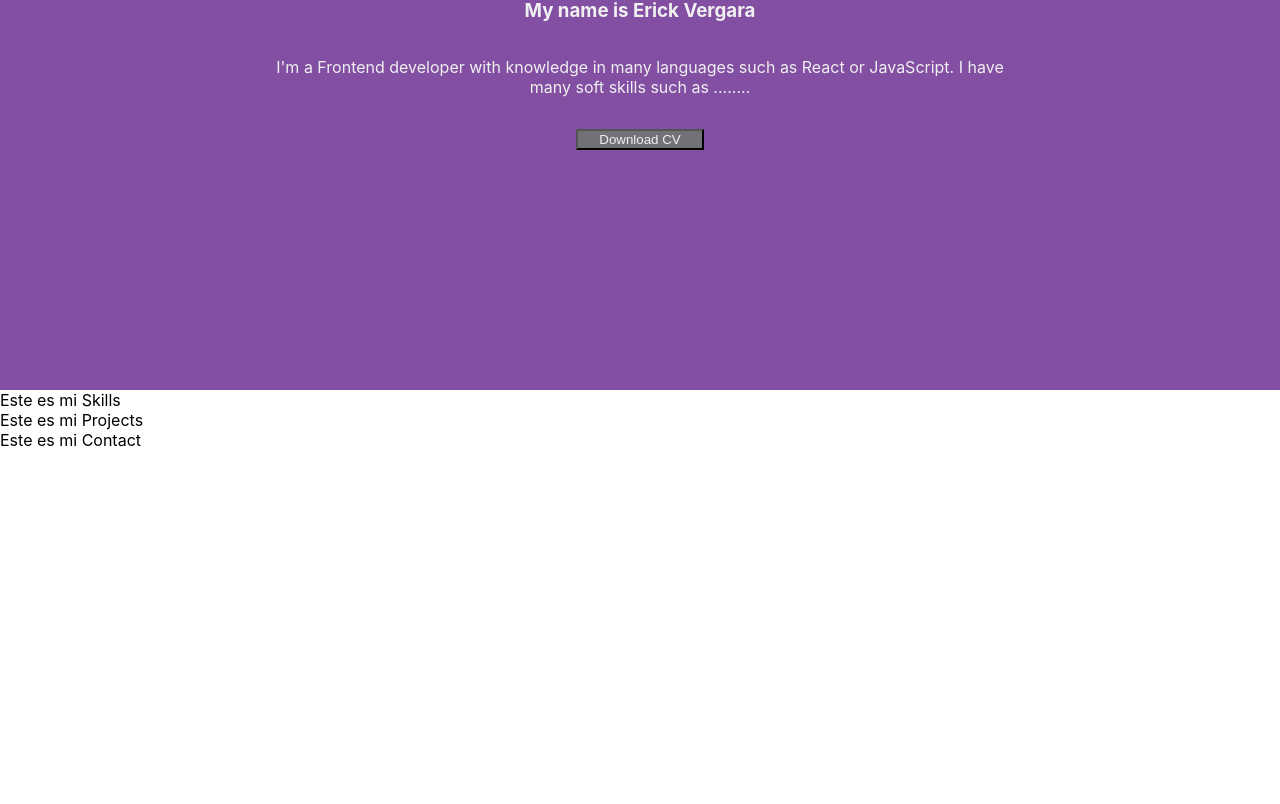
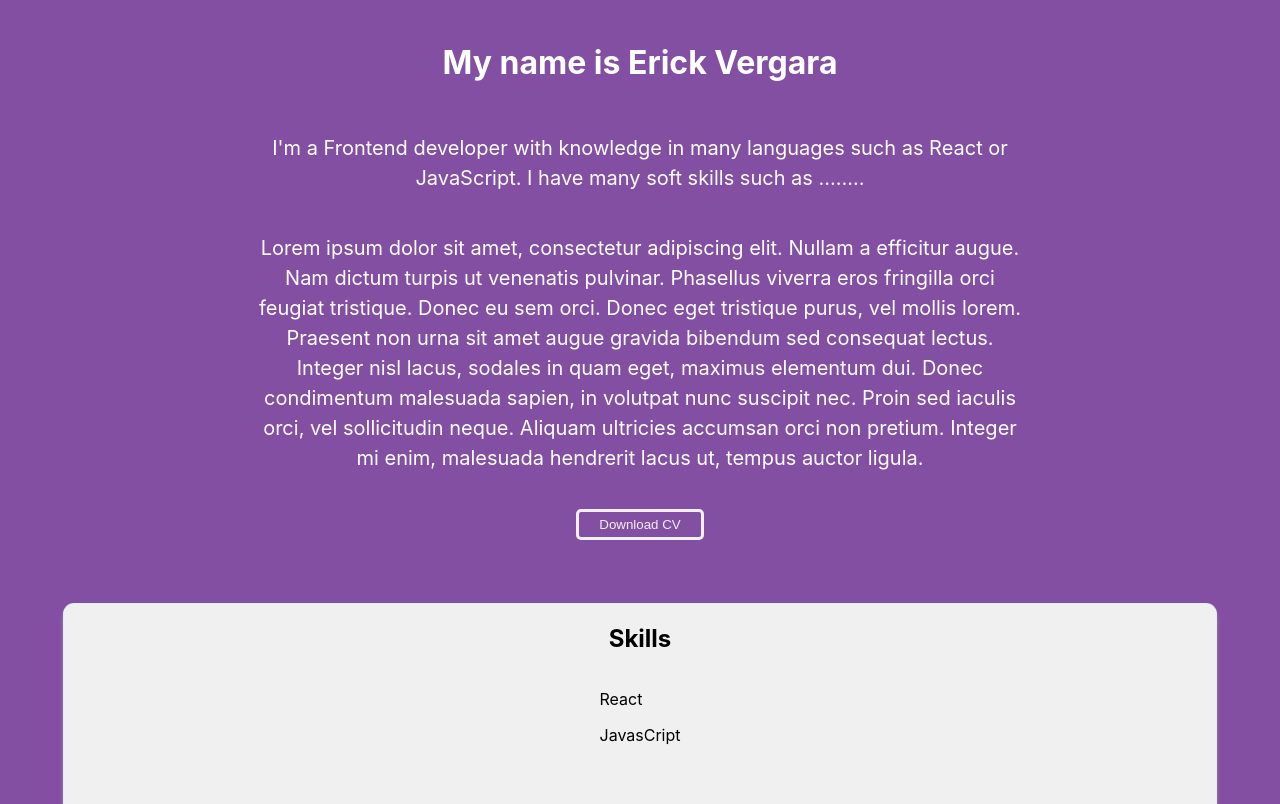
Before and after one commit to Erickvergara97/Erickvergara97.github.io, a React (Create React App) app: page / in a window 1280 px wide. Shown: the part 696-1500 px from the top of the page. Before the commit the page ends 1146 px from the top, so only its background shows below. Built offline with nearby package versions, Linux system fonts and the light colour scheme.

Commit message:
profile design, skills design

```diff
--- a/src/components/Profile.jsx
+++ b/src/components/Profile.jsx
@@ -7,9 +7,18 @@ function Profile() {
     return (
         <AboutMe>
             <div className="aboutContainer">
-                <h3>My name is Erick Vergara</h3>
+                <h2>My name is Erick Vergara</h2>
                 <p>I'm a Frontend developer with knowledge in many languages such as React or JavaScript.
                     I have many soft skills such as ........
+                </p>
+                <p>
+                    Lorem ipsum dolor sit amet, consectetur adipiscing elit. Nullam a efficitur augue. Nam dictum turpis ut venenatis pulvinar.
+                    Phasellus viverra eros fringilla orci feugiat tristique. Donec eu sem orci. Donec eget tristique purus, vel mollis lorem.
+                    Praesent non urna sit amet augue gravida bibendum sed consequat lectus. Integer nisl lacus,
+                    sodales in quam eget, maximus elementum dui. Donec condimentum malesuada sapien,
+                    in volutpat nunc suscipit nec. Proin sed iaculis orci,
+                    vel sollicitudin neque. Aliquam ultricies accumsan orci non pretium.
+                    Integer mi enim, malesuada hendrerit lacus ut, tempus auctor ligula.
                 </p>
                 <button> Download CV</button>
             </div>
@@ -22,7 +31,7 @@ export default Profile
 
 const AboutMe = styled.section `
     background-color: ${colorPurple};
-    color: ${colorBone};
+    color: ${colorWhite};
     padding-top: 2rem;
     padding-bottom: 14rem;
 
@@ -31,23 +40,39 @@ const AboutMe = styled.section `
         align-items: center;
 
     .aboutContainer{
+        line-height: 1.5;
+        margin: 2rem;
         display: flex;
         flex-direction: column;
         align-items: center;
         width: 60%;
+        h2{
+            @media(min-width: 768px){
+                font-size: 32px;
+            }
+
+        }
 
         p{
             text-align: center;
+
+            @media(min-width: 768px){
+                font-size: 20px;
+            }
         }
     }
 
 
     button{
-        background-color: ${colorSilver};
+        background-color: ${colorPurple};
         color: ${colorBone};
         width: 8rem;
         align-self: center;
         margin: 1rem;
+
+        border: 3px solid;
+        border-radius: 5px;
+        padding: 5px;
     }
 
     @media(min-width: 768px){
--- a/src/components/Skills.jsx
+++ b/src/components/Skills.jsx
@@ -1,10 +1,42 @@
 import React from "react";
+import styled from 'styled-components'
+import {colorPurple, colorWhite, colorSilver, colorBone, colorBlack} from '../assets/styles/abstracts/variables'
+
 
 function Skills() {
     return (
-        <div> Este es mi Skills </div>
+        <SkillsContainer>
+            <div className="box">
+                <h2>Skills</h2>
+                <div className="carrousel">
+                    <p>React</p>
+                    <p>JavasCript</p>
+                </div>
+
+            </div>
+        </SkillsContainer>
     )
 }
 
 
 export default Skills
+
+
+const SkillsContainer = styled.section`
+    background-color: ${colorWhite};
+    display: flex;
+    justify-content: center;
+    .box{
+        border-radius: 10px;
+        display: flex;
+        flex-direction: column;
+        align-items: center;
+        position: absolute;
+        background-color: ${colorBone};
+        top: 1300px;
+        width: 90%;
+        height: 50%;
+
+        box-shadow: 0 5px 5px 0 rgb(233 240 243 / 50%), 0 0 0 1px #e6ecf8;
+    }
+`
```
